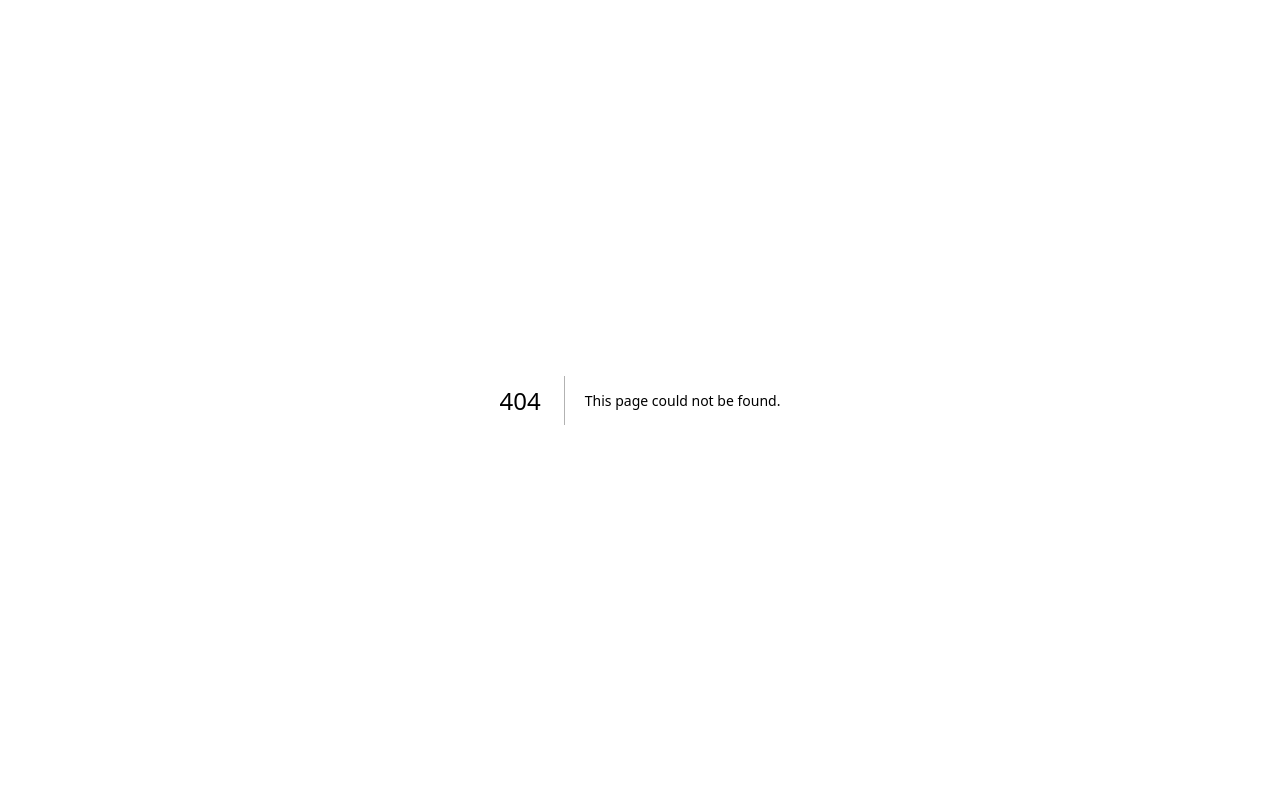
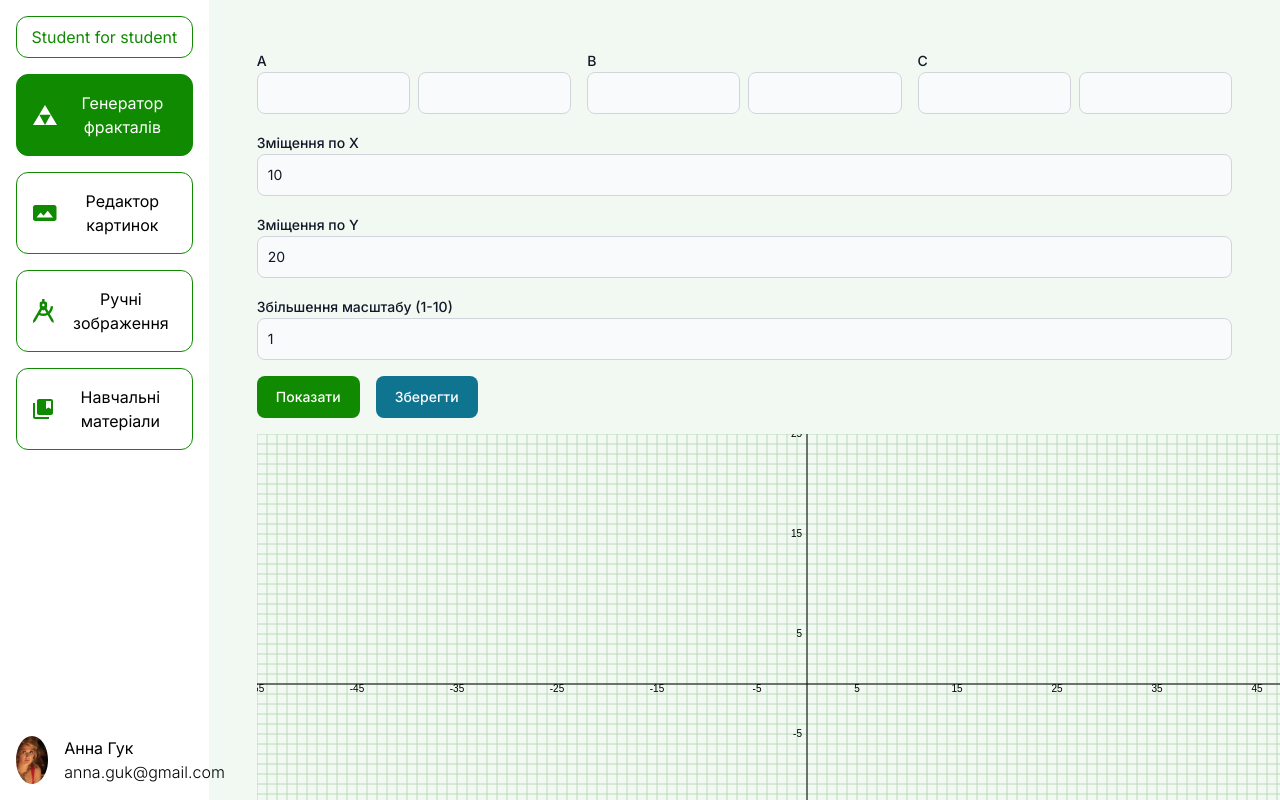
Before and after one commit to Alik1604/cg-labs, a Next.js app: page /platform/transformations in a window 1280 px wide. Before the commit this address had no page. Built offline with nearby package versions, Linux system fonts and the light colour scheme.

Commit message:
transorm page added

```diff
--- /dev/null
+++ b/src/app/platform/transformations/page.tsx
@@ -0,0 +1,180 @@
+"use client";
+import Navigation from "@/components/navigation";
+import React, { useState, useEffect, useRef } from "react";
+import { Label, TextInput, Button } from "flowbite-react";
+
+const AffineTransformations = () => {
+  const [inputs, setInputs] = useState({
+    ax: -5,
+    ay: -5,
+    bx: -5,
+    by: 5,
+    cx: 5,
+    cy: 10,
+    dx: 10,
+    dy: -5,
+    a: 10,
+    b: 20,
+    scale: 1,
+  });
+
+  const canvasRef = useRef(null);
+
+  const handleInputChange = (event: any) => {
+    setInputs({ ...inputs, [event.target.name]: event.target.value });
+  };
+
+  const drawCanvas = () => {
+    const canvas = canvasRef.current as any;
+    if (canvas === null) return;
+
+    // Make sure the canvas size is set correctly in the DOM
+    const rect = canvas.getBoundingClientRect();
+    canvas.width = rect.width;
+    canvas.height = rect.height;
+
+    const ctx = canvas.getContext("2d");
+    const width = canvas.width;
+    const height = canvas.height;
+
+    // Determine the origin
+    const originX = width / 2;
+    const originY = height / 2;
+
+    // Clear the canvas
+    ctx.clearRect(0, 0, width, height);
+
+    // Draw grid
+    const gridSize = 10; // Define the size of the grid cells
+    ctx.beginPath();
+    for (let x = 0; x <= width; x += gridSize) {
+      ctx.moveTo(x, 0);
+      ctx.lineTo(x, height);
+    }
+    for (let y = 0; y <= height; y += gridSize) {
+      ctx.moveTo(0, y);
+      ctx.lineTo(width, y);
+    }
+    ctx.strokeStyle = "#b8daba"; // Light green color
+    ctx.stroke();
+
+    // Draw axes
+    ctx.beginPath();
+    // x-axis
+    ctx.moveTo(0, originY);
+    ctx.lineTo(width, originY);
+    // y-axis
+    ctx.moveTo(originX, 0);
+    ctx.lineTo(originX, height);
+    ctx.strokeStyle = "#000000"; // Black color for axes
+    ctx.stroke();
+
+    // Add labels on the x-axis
+    ctx.fillStyle = "#000000"; // Black color for text
+    ctx.textAlign = "center";
+    ctx.textBaseline = "middle"; // Text alignment for x-axis labels
+
+    // Labeling the x-axis
+    for (let x = 0; x <= width; x += gridSize * 10) {
+      // Skip the origin to avoid clutter
+      if (x !== originX) {
+        const label = (x - originX) / gridSize;
+        ctx.fillText(label.toString(), x, originY + 5);
+      }
+    }
+
+    // Labeling the y-axis (optional, add this if you need y-axis labeling)
+    ctx.textAlign = "right";
+    ctx.textBaseline = "middle";
+    for (let y = 0; y <= height; y += gridSize * 10) {
+      // Skip the origin to avoid clutter
+      if (y !== originY) {
+        const label = (originY - y) / gridSize;
+        ctx.fillText(label.toString(), originX - 5, y);
+      }
+    }
+  };
+
+  useEffect(() => {
+    drawCanvas();
+    // Add a resize event listener if you want to redraw the canvas when the window is resized
+    window.addEventListener("resize", drawCanvas);
+
+    // Clean up the event listener when the component unmounts
+    return () => {
+      window.removeEventListener("resize", drawCanvas);
+    };
+  }, []);
+
+  return (
+    <main className="flex max-h-screen flex-row bg-white">
+      <Navigation />
+      <div className="flex flex-col flex-grow p-12 bg-[#108A00] bg-opacity-5 overflow-auto">
+        <div className="space-y-4">
+          <div className="grid grid-cols-3 gap-4">
+            {["A", "B", "C"].map((vertex) => (
+              <div key={vertex}>
+                <Label htmlFor={`${vertex.toLowerCase()}x`}>{vertex}</Label>
+                <div className="flex gap-2">
+                  <TextInput
+                    id={`${vertex.toLowerCase()}x`}
+                    type="number"
+                    name={`${vertex.toLowerCase()}x`}
+                    onChange={handleInputChange}
+                  />
+                  <TextInput
+                    id={`${vertex.toLowerCase()}y`}
+                    type="number"
+                    name={`${vertex.toLowerCase()}y`}
+                    onChange={handleInputChange}
+                  />
+                </div>
+              </div>
+            ))}
+          </div>
+          <div>
+            <Label htmlFor="displacementX">Зміщення по X</Label>
+            <TextInput
+              id="a"
+              type="number"
+              name="a"
+              onChange={handleInputChange}
+              value={inputs.a}
+            />
+          </div>
+          <div>
+            <Label htmlFor="displacementY">Зміщення по Y</Label>
+            <TextInput
+              id="b"
+              type="number"
+              name="b"
+              onChange={handleInputChange}
+              value={inputs.b}
+            />
+          </div>
+          <div>
+            <Label htmlFor="scale">Збільшення масштабу (1-10)</Label>
+            <TextInput
+              id="scale"
+              type="number"
+              name="scale"
+              onChange={handleInputChange}
+              value={inputs.scale}
+            />
+          </div>
+          <div className="flex gap-4">
+            <Button className="bg-[#108A00] text-white hover:text-black hover:border hover:border-black hover:bg-white">
+              Показати
+            </Button>
+            <Button>Зберегти</Button>
+          </div>
+        </div>
+        <div className="flex-grow mt-4">
+          <canvas ref={canvasRef} height={500} width={1100} />
+        </div>
+      </div>
+    </main>
+  );
+};
+
+export default AffineTransformations;
```
Also changed, not shown: 1 other file (tests, documents, lock files or other folders).
